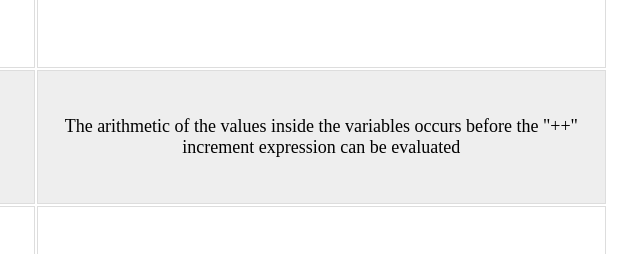
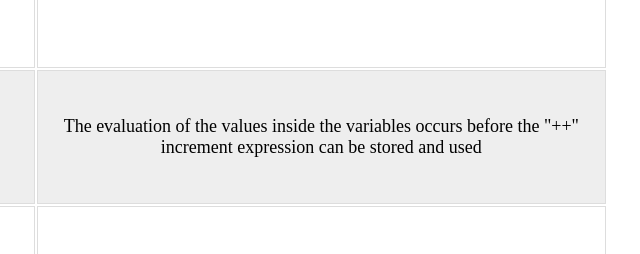
Before and after one commit to m2mathew/javascript-variables-worksheet, a website: page index.html in a window 1280 px wide. Shown: the part 1919-2173 px from the top of the page, 640-1280 px from the left. Drawn offline with Linux system fonts and the light colour scheme.

Commit message:
Final touches on the HTML content

```diff
--- a/index.html
+++ b/index.html
@@ -196,7 +196,7 @@
             <br>
             numberOfGoats + numberOfSheep++</td>
         <td>19</td>
-        <td>The arithmetic of the values inside the variables occurs before the "++" increment expression can be evaluated</td>
+        <td>The evaluation of the values inside the variables occurs before the "++" increment expression can be stored and used</td>
       </tr>
       <tr>
         <td>23</td>
```
